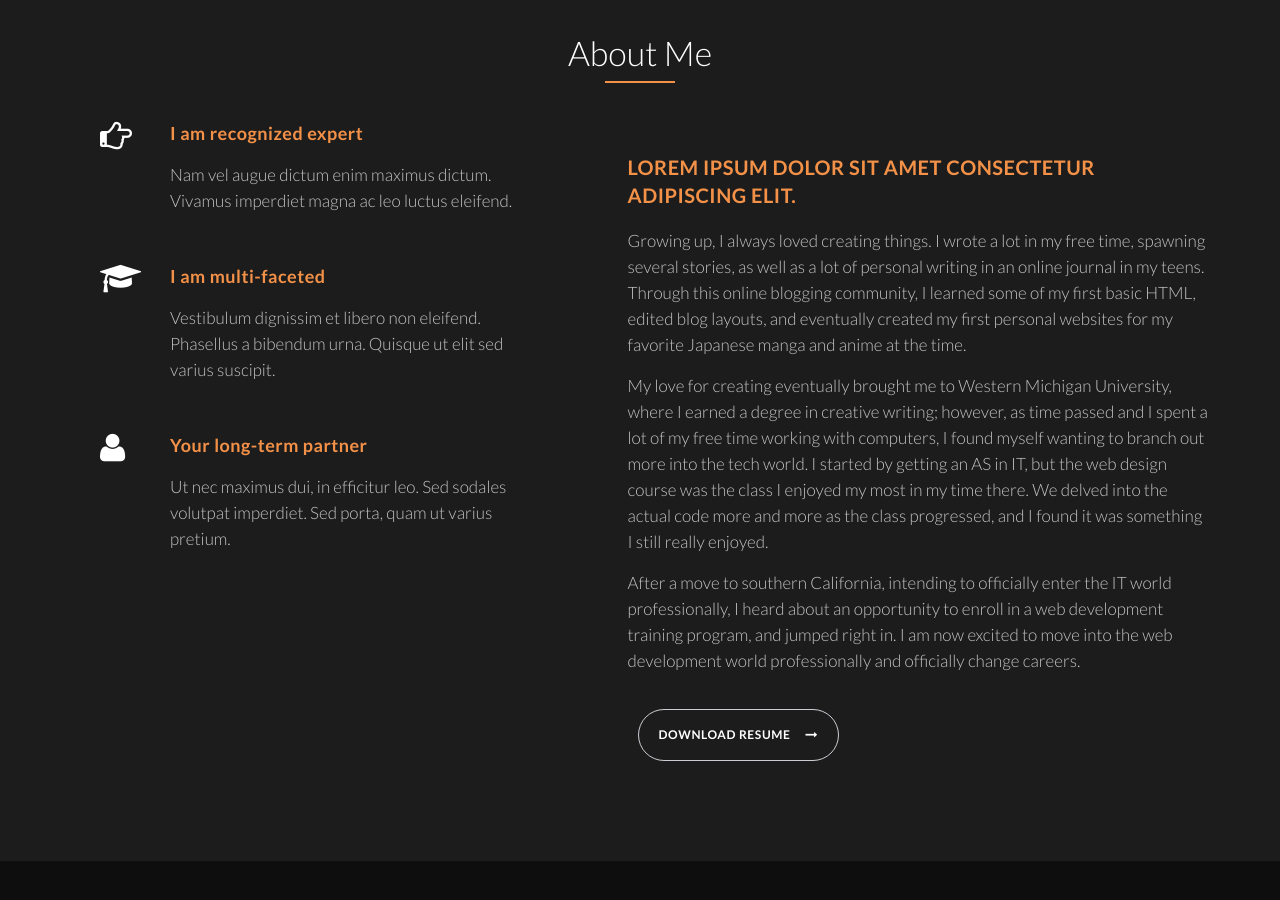
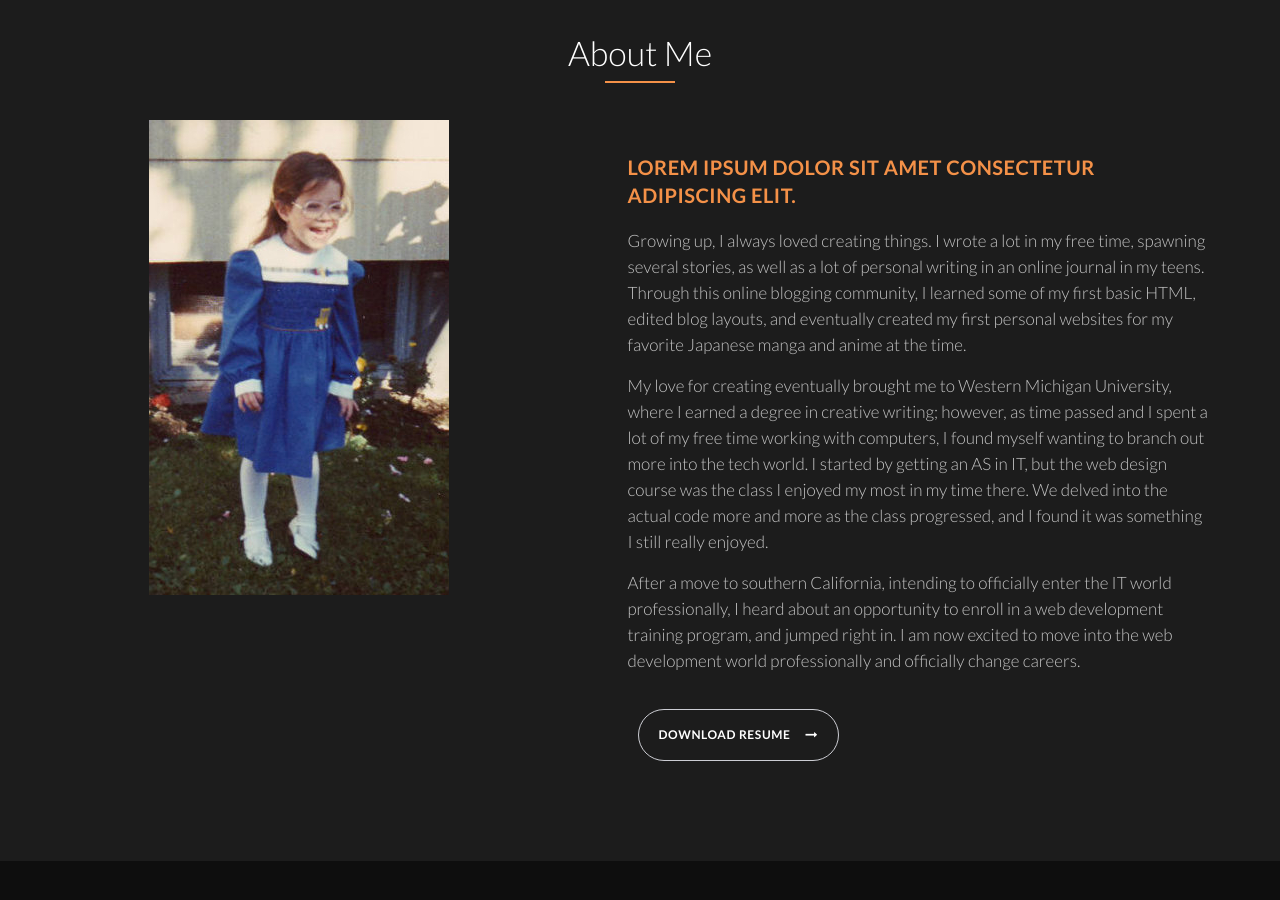
Before and after one commit to erintait/portfolio, a plain HTML site: page index.html in a window 1280 px wide. Shown: the part 860-1760 px from the top of the page. Drawn offline with nearby package versions, Linux system fonts and the light colour scheme; some packages are replaced by stand-ins of ours.

Commit message:
added favicon and image of myself

```diff
--- a/index.html
+++ b/index.html
@@ -164,30 +164,8 @@
                 <div class="container">
                     <div class="row wow fadeInUp">
                         <div class="col-md-12 section-heading text-center">About Me</div>
-                        <div class="col-lg-5 col-md-5 col-sm-6 col-xs-12">
-                            <ul class="about-icon-box">
-                                <li>
-                                    <div class="about-icon"> <i class="fa fa-hand-o-right"></i> </div>
-                                    <div class="about-desc">
-                                        <div class="small-title about-small-title">I am recognized expert</div>
-                                        <p>Nam vel augue dictum enim maximus dictum. Vivamus imperdiet magna ac leo luctus eleifend.</p>
-                                    </div>
-                                </li>
-                                <li>
-                                    <div class="about-icon"> <i class="fa fa-graduation-cap"></i> </div>
-                                    <div class="about-desc">
-                                        <div class="small-title about-small-title">I am multi-faceted</div>
-                                        <p>Vestibulum dignissim et libero non eleifend. Phasellus a bibendum urna. Quisque ut elit sed varius suscipit.</p>
-                                    </div>
-                                </li>
-                                <li>
-                                    <div class="about-icon"> <i class="fa fa-user"></i> </div>
-                                    <div class="about-desc">
-                                        <div class="small-title about-small-title">Your long-term partner</div>
-                                        <p>Ut nec maximus dui, in efficitur leo. Sed sodales volutpat imperdiet. Sed porta, quam ut varius pretium.</p>
-                                    </div>
-                                </li>
-                            </ul>
+                        <div class="col-lg-5 col-md-5 col-sm-6 col-xs-12 text-center">
+                            <img src="images/me.jpg">
                         </div>
                         <div class="col-lg-7 col-md-7 col-sm-6 col-xs-12">
                             <div class="about-details">
```
Also changed, not shown: images/favicon.ico, images/me.jpg (added).
